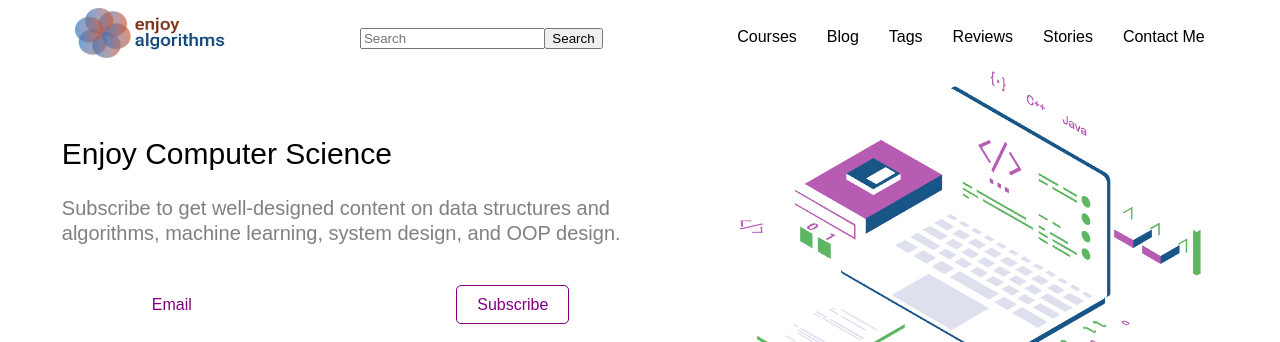
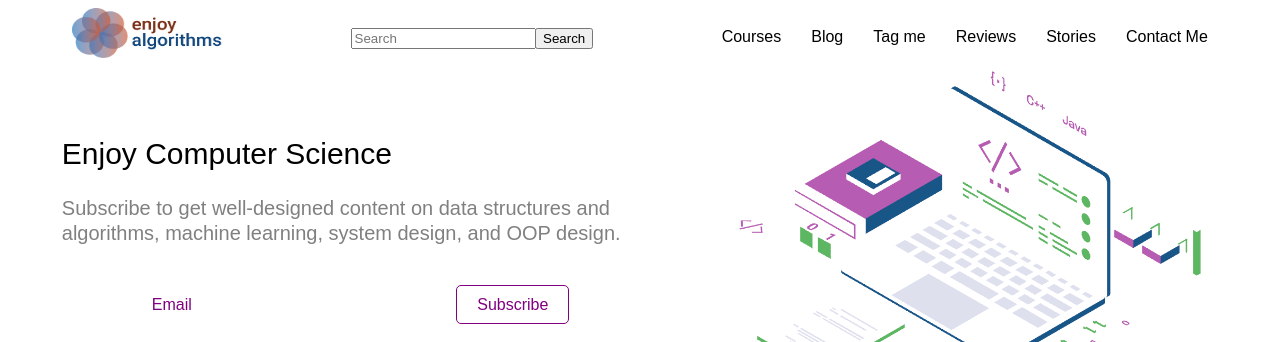
Before and after one commit to LakshmiHasini/newosw-01, a website: page index.html in a window 1280 px wide. Shown: the top 342 px of the page. Drawn offline with Linux system fonts and the light colour scheme.

Commit message:
Changed file

```diff
--- a/index.html
+++ b/index.html
@@ -18,7 +18,7 @@
         <nav>
             <span>Courses</span>
             <span>Blog</span>
-            <span>Tags</span>
+            <span>Tag me</span>
             <span>Reviews</span>
             <span>Stories</span>
             <span>Contact Me</span>
```
